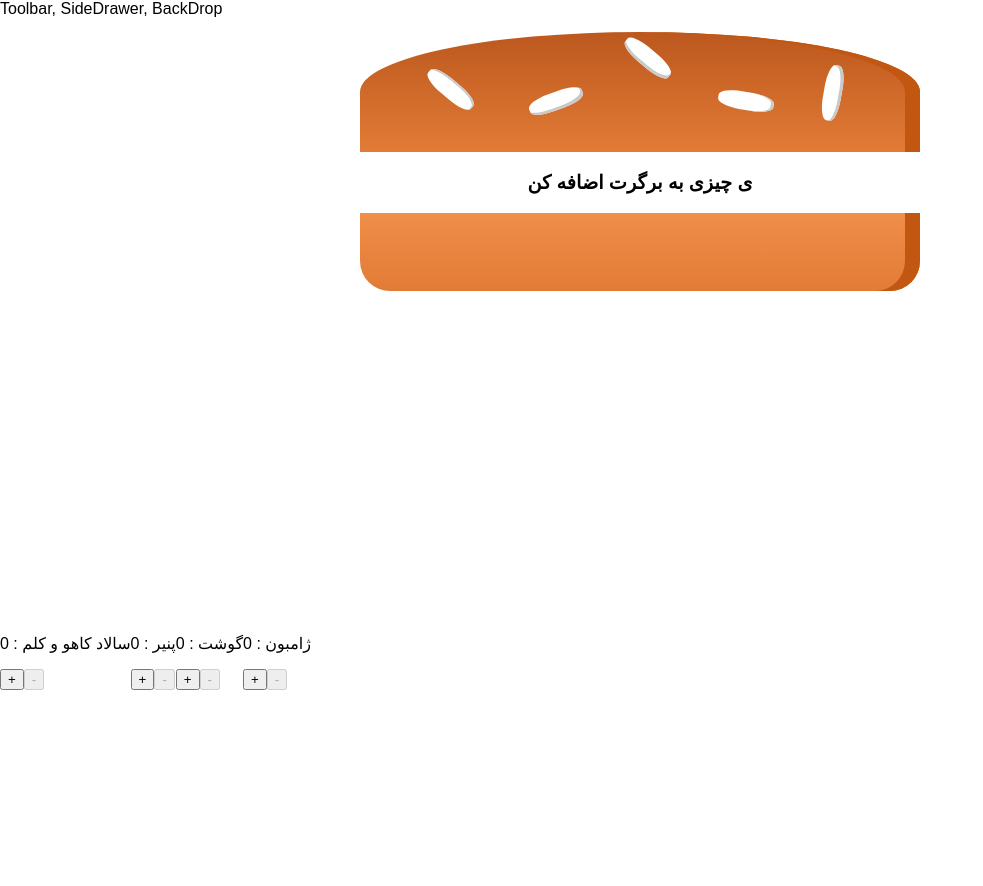
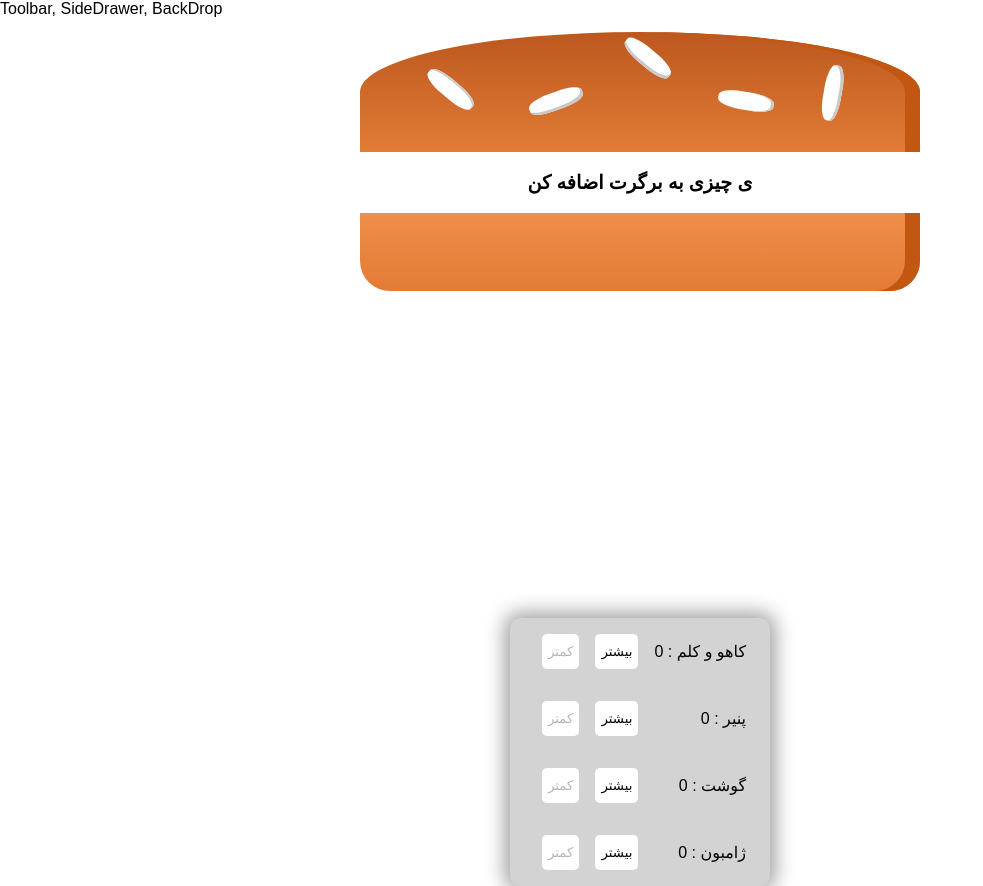
Before and after one commit to aminsaedi/burger-app, a React (Create React App) app: page / in a window 1280 px wide. Shown: the whole page, without its empty margins (0-983 px from the left). Before the commit the page ends 800 px from the top, so only its background shows below. Built offline with nearby package versions, Linux system fonts and the light colour scheme; a web font is replaced by a local one.

Commit message:
Change build control

```diff
--- a/src/components/Burger/BuildControls/BuildControls.js
+++ b/src/components/Burger/BuildControls/BuildControls.js
@@ -1,17 +1,28 @@
 import React from "react";
+import "./buildControls.css";
+import SoloControl from "./SoloControl";
 
-const BuildControls = ({ text, onIncrement, onDecrement, maxLimit, count }) => {
+const BuildControls = ({ ingredients, onIncrement, onDecrement }) => {
+  const persianLables = {
+    bacon: "ژامبون",
+    cheese: "پنیر",
+    meat: "گوشت",
+    salad: "کاهو و کلم",
+  };
   return (
-    <div style={{ display: "inline" }}>
-      <p>
-        {text} : {count}
-      </p>
-      <button onClick={onIncrement} disabled={count >= maxLimit}>
-        +
-      </button>
-      <button onClick={onDecrement} disabled={count <= 0}>
-        -
-      </button>
+    <div className="buildControlArea">
+      {Object.keys(ingredients).map((keyName, keyIndex) => {
+        return (
+          <SoloControl
+            count={ingredients[keyName]}
+            key={keyIndex}
+            lable={keyName}
+            onDecrement={() => onDecrement(keyName)}
+            onIncrement={() => onIncrement(keyName)}
+            persianLables={persianLables}
+          />
+        );
+      })}
     </div>
   );
 };
--- /dev/null
+++ b/src/components/Burger/BuildControls/SoloControl.js
@@ -0,0 +1,16 @@
+import React from "react";
+import './soloControl.css'
+
+const SoloControl = ({ lable, onIncrement, onDecrement, count,persianLables }) => {
+  return (
+    <div className="soloControl" >
+      <p className="soloControl__lable">
+        {persianLables[lable]} : {count}
+      </p>
+      <button className="soloControl__button" onClick={onIncrement}>بیشتر</button>
+      <button className="soloControl__button" onClick={onDecrement} disabled={count <= 0} >کمتر</button>
+    </div>
+  );
+};
+
+export default SoloControl;
--- /dev/null
+++ b/src/components/Burger/BuildControls/buildControls.css
@@ -0,0 +1,8 @@
+.buildControlArea {
+  background-color: lightgray;
+  border-radius: 10px;
+  display: flex;
+  flex-direction: column;
+  padding: 0 1rem;
+  box-shadow: 0 0 20px 5px rgb(158, 158, 158);
+}
--- /dev/null
+++ b/src/components/Burger/BuildControls/soloControl.css
@@ -0,0 +1,27 @@
+.soloControl {
+  margin: 0.5rem;
+  display: flex;
+  flex-direction: row-reverse;
+}
+
+.soloControl__button {
+  background-color: #fff;
+  border-radius: 0.3rem;
+  border: 0;
+  font-family: inherit;
+  margin: 0.5rem;
+  outline: 0;
+  transition: all 0.3s ease-in;
+}
+
+.soloControl__button:hover {
+  background-color: lavender;
+  transform: scale(1.4);
+}
+
+.soloControl__lable {
+  display: inline;
+  margin-left: 0.5rem;
+  text-align: right;
+  flex-grow: 1;
+}
--- a/src/components/Burger/burger.css
+++ b/src/components/Burger/burger.css
@@ -1,11 +1,11 @@
 .Burger {
-  width: 100%;
+  font-size: 1.2rem;
+  font-weight: bold;
+  height: 250px;
   margin: auto;
-  height: 250px;
   overflow: auto;
   text-align: center;
-  font-weight: bold;
-  font-size: 1.2rem;
+  width: 100%;
 }
 
 @media screen and (min-width: 500px) and (min-height: 400px) {
--- a/src/containers/BurgerBuilder.js
+++ b/src/containers/BurgerBuilder.js
@@ -21,35 +21,13 @@ const BurgerBuilder = (props) => {
   return (
     <React.Fragment>
       <Burger ingredients={ingredients} />
-      <div style={{ display: "flex", flexDirection: "row" }}>
+      <div style={{ display: "flex", flexDirection: "row", justifyContent:"center" }}>
         <BuildControls
-          text="سالاد کاهو و کلم"
-          onIncrement={() => handleIncrement("salad")}
-          onDecrement={() => handleDecrement("salad")}
-          count={ingredients.salad}
-          maxLimit={2}
+          ingredients={ingredients}
+          onIncrement={(item) => handleIncrement(item)}
+          onDecrement={(item) => handleDecrement(item)}
         />
-        <BuildControls
-          text="پنیر"
-          onIncrement={() => handleIncrement("cheese")}
-          onDecrement={() => handleDecrement("cheese")}
-          count={ingredients.cheese}
-          maxLimit={3}
-        />
-        <BuildControls
-          text="گوشت"
-          onIncrement={() => handleIncrement("meat")}
-          onDecrement={() => handleDecrement("meat")}
-          count={ingredients.meat}
-          maxLimit={2}
-        />
-        <BuildControls
-          text="ژامبون"
-          onIncrement={() => handleIncrement("bacon")}
-          onDecrement={() => handleDecrement("bacon")}
-          count={ingredients.bacon}
-          maxLimit={1}
-        />
+
       </div>
     </React.Fragment>
   );
```
Also changed, not shown: 1 other file (tests, documents, lock files or other folders).
